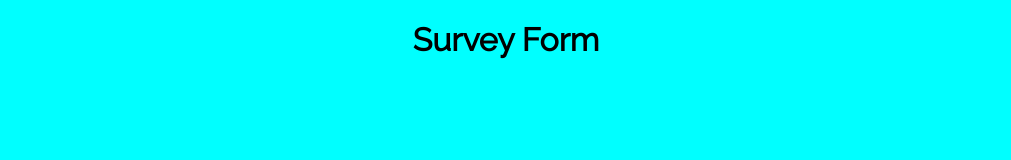
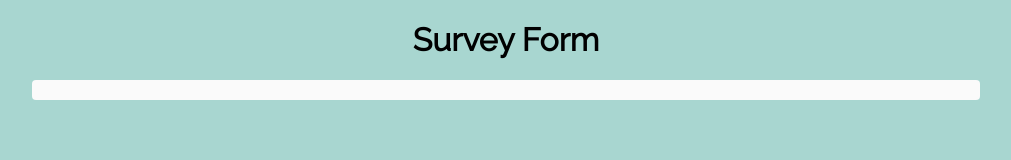
Before and after one commit to amiloszewicz/survey-form, a website built with webpack: page src/index.html in a window 1280 px wide. Shown: the whole page, without its empty margins (134-1145 px from the left). Built offline with nearby package versions, Linux system fonts and the light colour scheme.

Commit message:
feat main html tag

```diff
--- a/src/index.html
+++ b/src/index.html
@@ -11,6 +11,8 @@
     <header>
       <h1 id="title">Survey Form</h1>
     </header>
+    <main id="form_board">
+    </main>
     <script src="https://cdn.freecodecamp.org/testable-projects-fcc/v1/bundle.js"></script>
 </body>
 </html>
--- a/src/main.css
+++ b/src/main.css
@@ -1,8 +1,17 @@
 body {
-  background-color: aqua;
+  background-color: #A8D6D0;
 }
 
 #title {
   text-align: center;
   font-family: 'Raleway', Helvetica, sans-serif;
 }
+
+#form_board {
+  background-color: #FAFAFA;
+  width: 75%;
+  max-width: 1000px;
+  margin: 0 auto;
+  border-radius: 4px;
+  padding-top: 20px;
+}
```
